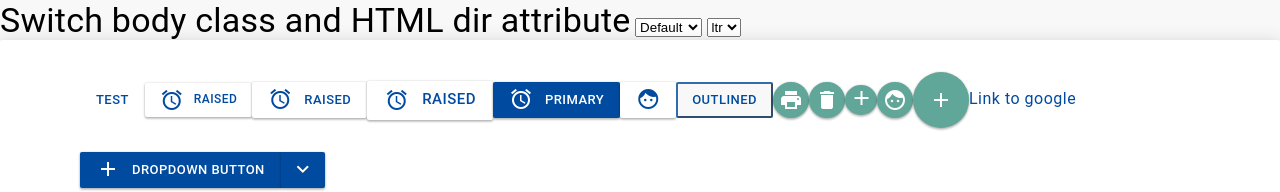
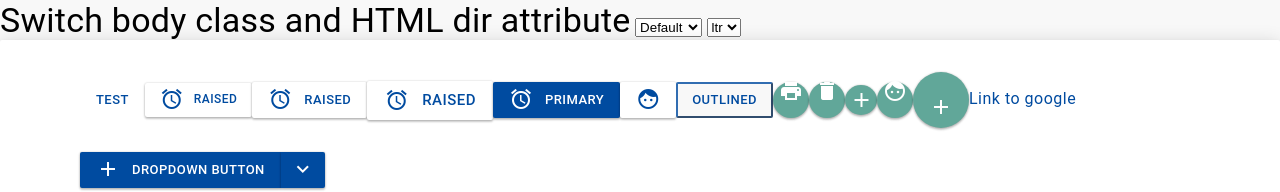
Before and after one commit to dhis2/ui-core, a React app: page / in a window 1280 px wide. Shown: the top 192 px of the page. Built offline with nearby package versions, Linux system fonts and the light colour scheme; a small style sheet from the web is missing.

Commit message:
Small CSS fix to align text and icon in Button better

```diff
--- a/src/packages/Button/button.css
+++ b/src/packages/Button/button.css
@@ -1,5 +1,5 @@
 .d2ui-button {
-    align-items: center;
+    align-items: normal;
     background-color: transparent;
     border-color: transparent;
     border-width: 1px;
@@ -120,6 +120,7 @@
     &.large {
         font-size: 0.9375rem;
         padding: 10px 16px 11px 16px;
+        align-items: flex-end;
 
         .material-icons {
             line-height: 1rem;
```
